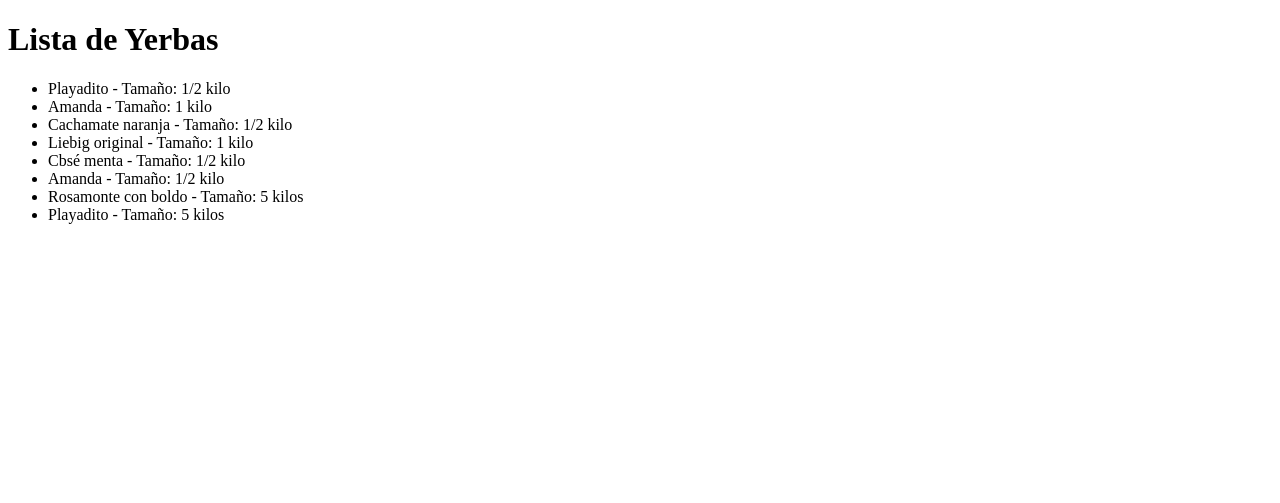
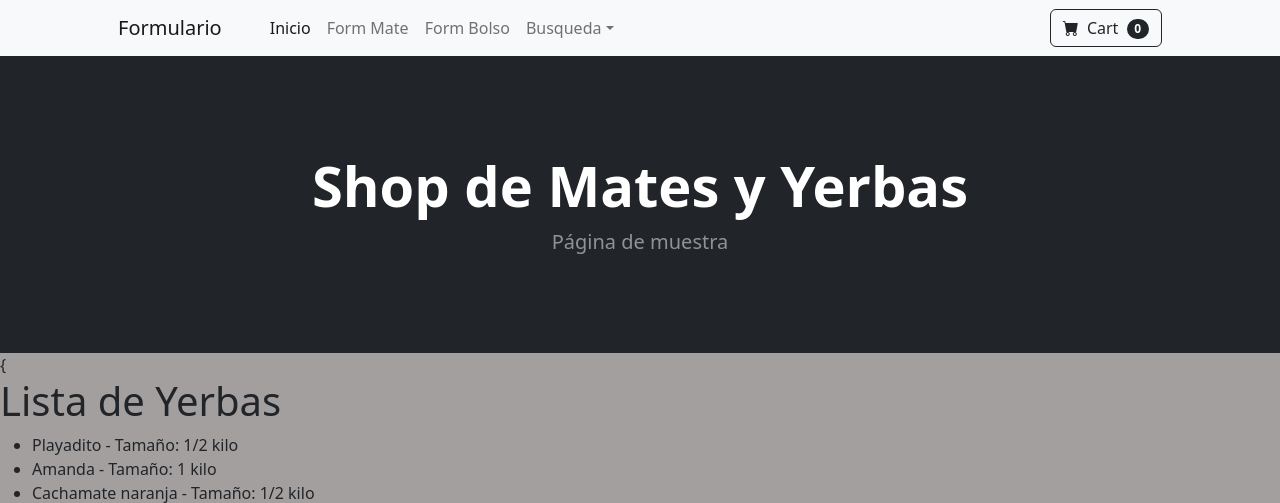
Before and after one commit to emuruaga/TerceraPreEntrega1, a Django app: page /app-productos/lista-yerbas/ in a window 1280 px wide. Shown: the top 503 px of the page. Run offline with Django 4.2, Linux system fonts and the light colour scheme; data comes from the database, SQL or seed files in the repository; both versions use the stored data as it was after the commit; some libraries are stand-ins or nearby versions.

Commit message:
5to commit

```diff
--- a/AppProductos/forms.py
+++ b/AppProductos/forms.py
@@ -3,3 +3,7 @@ from django import forms
 class MateFormulario(forms.Form):
     tipo=forms.CharField()
     material=forms.CharField()
+
+class BolsoFormulario(forms.Form):
+    material=forms.CharField()
+    color=forms.CharField()
--- a/AppProductos/templates/lista_yerbas.html
+++ b/AppProductos/templates/lista_yerbas.html
@@ -1,18 +1,13 @@
-<!DOCTYPE html>
-<html lang="en">
-<head>
-    <meta charset="UTF-8">
-    <meta name="viewport" content="width=device-width, initial-scale=1.0">
-    <title>Document</title>
-</head>
-<body>
-    <h1>Lista de Yerbas</h1>
-    <ul>
-        {% for yerba in lista_yerbas %}
-            <li>{{ yerba.nombre }} - Tamaño: {{ yerba.tamanio }}</li>
-        {% endfor %}
-    </ul>
+{% extends 'yerbas.html' %}
 
 
-</body>
-</html>
+{% block contenidoQueCambia %}
+
+<h1>Lista de Yerbas</h1>
+<ul>
+    {% for yerba in lista_yerbas %}
+        <li>{{ yerba.nombre }} - Tamaño: {{ yerba.tamanio }}</li>
+    {% endfor %}
+</ul>
+
+{% endblock contenidoQueCambia %}
--- a/AppProductos/templates/yerbas.html
+++ b/AppProductos/templates/yerbas.html
@@ -24,15 +24,16 @@
                 <button class="navbar-toggler" type="button" data-bs-toggle="collapse" data-bs-target="#navbarSupportedContent" aria-controls="navbarSupportedContent" aria-expanded="false" aria-label="Toggle navigation"><span class="navbar-toggler-icon"></span></button>
                 <div class="collapse navbar-collapse" id="navbarSupportedContent">
                     <ul class="navbar-nav me-auto mb-2 mb-lg-0 ms-lg-4">
-                        <li class="nav-item"><a class="nav-link active" aria-current="page" href="/app-productos">Home</a></li>
+                        <li class="nav-item"><a class="nav-link active" aria-current="page" href="/app-productos">Inicio</a></li>
                         <li class="nav-item"><a class="nav-link" href="yerba-formulario">Form Mate</a></li>
+                        <li class="nav-item"><a class="nav-link" href="crea-bolsos">Form Bolso</a></li>
                         <li class="nav-item dropdown">
                             <a class="nav-link dropdown-toggle" id="navbarDropdown" href="#" role="button" data-bs-toggle="dropdown" aria-expanded="false">Busqueda</a>
                             <ul class="dropdown-menu" aria-labelledby="navbarDropdown">
                                 <li><a class="dropdown-item" href="busqueda-mate">Busqueda</a></li>
                                 <li><hr class="dropdown-divider" /></li>
-                                <li><a class="dropdown-item" href="#!">Popular Items</a></li>
-                                <li><a class="dropdown-item" href="#!">New Arrivals</a></li>
+                                <li><a class="dropdown-item" href="lista-bolsos">Lista Bolsos</a></li>
+                                <li><a class="dropdown-item" href="lista-yerbas">Lista Yerbas</a></li>
                             </ul>
                         </li>
                     </ul>
--- a/AppProductos/urls.py
+++ b/AppProductos/urls.py
@@ -3,7 +3,9 @@ from AppProductos.views import (
     yerba, lista_yerbas, inicio,
     yerbas, mates, Bombillas,bolsos,
     yerba_formulario,mate_formulario,
-    busqueda_mate, buscar_material
+    busqueda_mate, buscar_material,
+    lista_bolsos, crea_bolso, eliminar_bolso,
+    editar_bolso
     )
 
 urlpatterns = [
@@ -18,4 +20,8 @@ urlpatterns = [
     path('mate-formulario/', mate_formulario, name='MateFormulario' ),
     path('busqueda-mate/', busqueda_mate, name='BusquedaMate' ),
     path('buscar-material/', buscar_material, name='BuscarMate' ),
+    path('lista-bolsos/', lista_bolsos, name='ListaBolsos' ),
+    path('crea-bolsos/', crea_bolso, name='CreaBolsos' ),
+    path('elimina-bolsos/<int:id>', eliminar_bolso, name='EliminarBolso' ),
+    path('edita-bolsos/<int:id>', editar_bolso, name='EditaBolsos' ),
 ]
--- a/AppProductos/views.py
+++ b/AppProductos/views.py
@@ -2,7 +2,8 @@ from django.http import HttpResponse
 from django.shortcuts import render
 from .models import Yerba
 from .models import Mate
-from .forms import MateFormulario
+from .models import Bolso
+from .forms import MateFormulario, BolsoFormulario
 
 # Create your views here.
 def yerba(req, nombre, tamanio):
@@ -87,3 +88,54 @@ def buscar_material(req):
         return render (req, 'resultadoBusqueda.html', {'mate': mate, 'material': material})
     else:
         return render(req, 'inicio.html',{'messege': 'No es correcto el dato'})'''
+#Leer registro
+def lista_bolsos(req):
+    mis_bolsos=Bolso.objects.all()
+    return render(req, 'leer_bolsos.html', {'bolsos': mis_bolsos})
+
+#Crear Registros
+def crea_bolso(req):
+    if req.method=='POST':
+        miFormulario=BolsoFormulario(req.POST)
+        if miFormulario.is_valid():
+            data=miFormulario.cleaned_data
+
+            nuevo_bolso=Bolso(material=data['material'], color=data['color'])
+            nuevo_bolso.save()
+            return render(req, 'bolsos.html', {'messege': 'Nuevo bolso creado con éxito'}) #Acá poner otra página que diga agregado correctamente!!!!!
+        else:
+            return render(req, 'bolso_formulario.html', {'messege': 'Datos inválidos'})
+    else:
+        miFormulario=BolsoFormulario()
+        return render(req, 'bolso_formulario.html', {'miFormulario': miFormulario})
+
+#Eliminar registros
+def eliminar_bolso(req, id):
+    if req.method=='POST':
+        bolso=Bolso.objects.get(id=id)
+        bolso.delete()
+        mis_bolsos=Bolso.objects.all()
+    return render(req, 'leer_bolsos.html', {'bolsos': mis_bolsos})
+
+#Editar un registro
+def editar_bolso(req,id):
+
+    if req.method=='POST':
+        miFormulario=BolsoFormulario(req.POST)
+        if miFormulario.is_valid():
+            data=miFormulario.cleaned_data
+            bolso=Bolso.objects.get(id=id)
+            bolso.material=data['material']
+            bolso.color=data['color']
+            bolso.save()
+
+            return render(req, 'bolsos.html', {'messege': 'Bolso modificado con éxito'}) #Acá poner otra página que diga agregado correctamente!!!!!
+        else:
+            return render(req, 'bolso_formulario.html', {'messege': 'Datos inválidos'})
+    else:
+        bolso=Bolso.objects.get(id=id)
+        miFormulario=BolsoFormulario(initial={
+            'material': bolso.material,
+            'color': bolso.color
+        })
+        return render(req, 'editar_bolso.html', {'miFormulario': miFormulario, 'id': bolso.id})
```
Also changed, not shown: AppProductos/templates/bolso_formulario.html (added, +13 -0 lines), AppProductos/templates/editar_bolso.html (added, +13 -0 lines), AppProductos/templates/inicio.html (+4 -3 lines), AppProductos/templates/leer_bolsos.html (added, +32 -0 lines), db.sqlite3.
